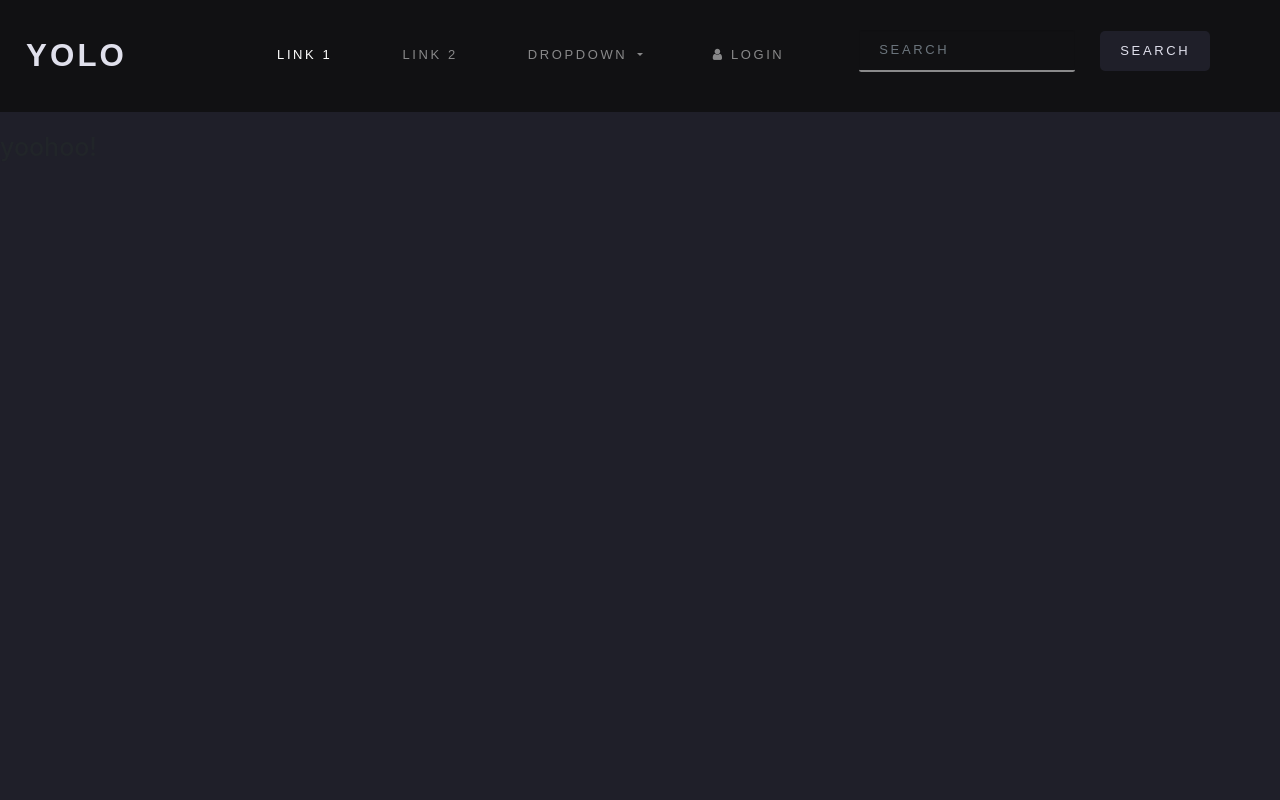
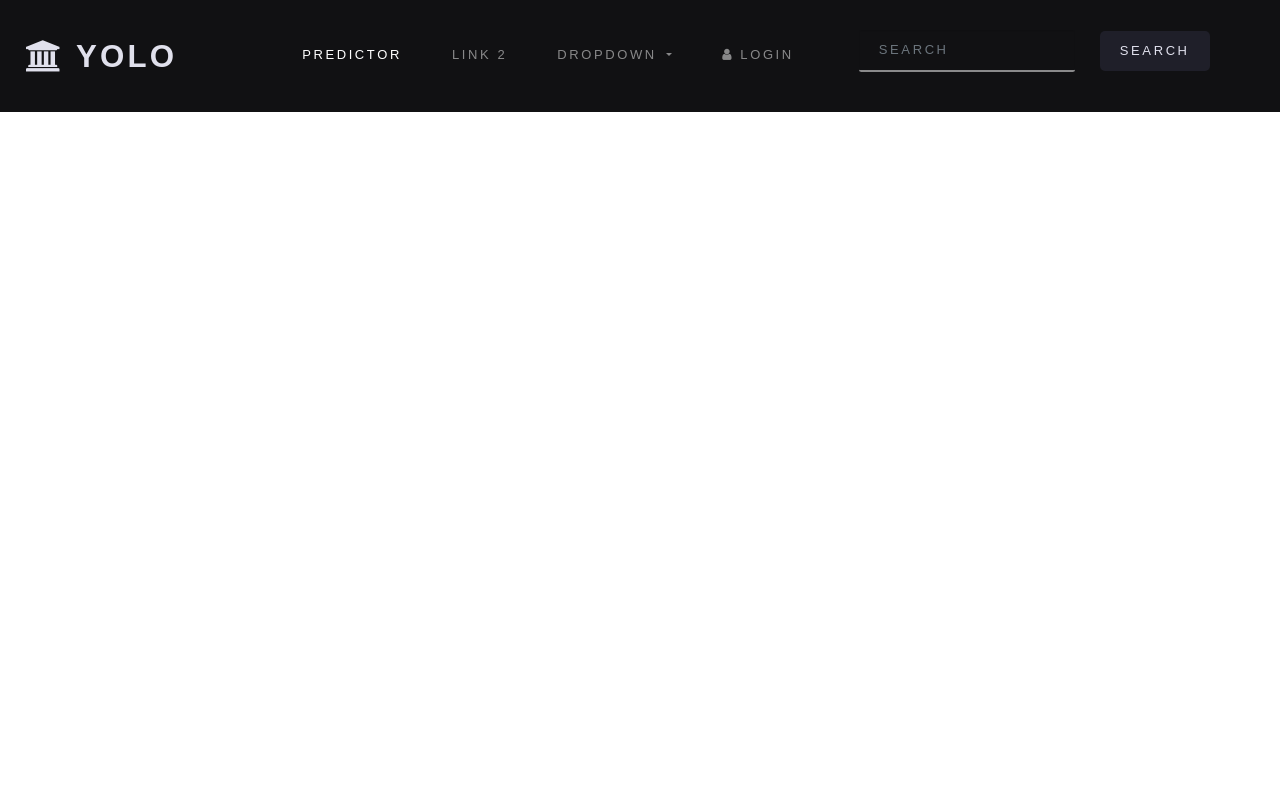
Before and after one commit to haseefathi/UniConnect, a Django app: page / in a window 1280 px wide. Run offline with Django 3.2, Linux system fonts and the light colour scheme; some libraries are stand-ins or nearby versions.

Commit message:
"creating predictor page"

```diff
--- a/src/pages/static/css/navbar-style.css
+++ b/src/pages/static/css/navbar-style.css
@@ -1,3 +1,7 @@
+* {
+    box-sizing: border-box;
+}
+
 header {
     font-family: sans-serif;
     color: #E0E0EC;
@@ -21,7 +25,7 @@ header {
     margin-top: 0;
     margin-bottom: 0;
     line-height: .75;
-    margin-right: 75px;
+    margin-right: 60px;
     letter-spacing: 0.1em;
 }
 
@@ -39,7 +43,7 @@ header {
     text-align: center;
     font-size: 1.3em;
     text-transform: uppercase;
-    padding: 0 30px;
+    padding: 0 20px;
     letter-spacing: 0.20em;
 }
 
--- a/src/pages/static/css/style.css
+++ /dev/null
@@ -1,3 +0,0 @@
-main {
-    background-color: #1F1F29;
-}
--- a/src/pages/templates/index.html
+++ b/src/pages/templates/index.html
@@ -4,21 +4,21 @@
     <meta charset="utf-8">
     <meta http-equiv="X-UA-Compatible" content="IE=edge">
     <meta name="viewport" content="width=device-width, initial-scale=1">
+    <script src="{% static 'js/jquery-1.11.3.min.js' %}"></script>
+    <script src="{% static 'js/bootstrap.min.js' %}"></script>
+    <script src="{% static 'js/script.js' %}"></script>
     <link rel="stylesheet" href="{% static 'css/bootstrap.min.css'%}">
     <link rel="stylesheet" href="{%  static  'css/style.css'  %}">
     <title>project bro</title>
 </head>
 
 
-<body style="background-color: #1F1F29;">
+<body>
     <header>
-        <script src="{% static 'js/jquery-1.11.3.min.js' %}"></script>
-        <script src="{% static 'js/bootstrap.min.js' %}"></script>
-        <script src="{% static 'js/script.js' %}"></script>
+
         {% include 'navbar.html' %}
     </header>
     <main>
-        <h1>yoohoo!</h1>
     </main>
 
 </body>
--- a/src/pages/templates/navbar.html
+++ b/src/pages/templates/navbar.html
@@ -17,7 +17,7 @@
             <div class="navbar-header">
                 <div class="navbar-brand">
                     <a href="/" id="logo">
-                        <h1>YOLO</h1>
+                        <h1><i class="fa fa-university"></i> YOLO</h1>
                     </a>
                 </div>
 
@@ -28,7 +28,7 @@
             <div class="collapse navbar-collapse" id="navbarNavDropdown">
                 <ul class="navbar-nav" id="nav-list">
                     <li class="nav-item active">
-                        <a class="nav-link underlined underlined--hover" href="/">Link 1 <span class="sr-only">(current)</span></a>
+                        <a class="nav-link underlined underlined--hover" href="predictor/">Predictor<span class="sr-only">(current)</span></a>
                     </li>
                     <li class="nav-item">
                         <a class="nav-link underlined underlined--hover" href="/">Link 2</a>
@@ -39,7 +39,7 @@
                           Dropdown
                         </a>
                         <div class="dropdown-menu" aria-labelledby="navbarDropdownMenuLink">
-                            <a class="dropdown-item" href="#">Action 1</a>
+                            <a class="dropdown-item" href="#">Predictor</a>
                             <a class="dropdown-item" href="#">Action 2</a>
                             <a class="dropdown-item" href="#">Action 3</a>
                         </div>
--- /dev/null
+++ b/src/pages/templates/predictor.html
@@ -0,0 +1,3 @@
+<h2>
+    predictor
+</h2>
--- a/src/pages/views.py
+++ b/src/pages/views.py
@@ -4,3 +4,7 @@ from django.shortcuts import render
 def home_view(request, *args, **kwargs):
     context = {}
     return render(request, 'index.html', context)
+
+def predictor_view(request, *args, **kwargs):
+    context = {}
+    return render(request, 'predictor.html', context)
--- a/src/project/urls.py
+++ b/src/project/urls.py
@@ -15,9 +15,10 @@ Including another URLconf
 """
 from django.contrib import admin
 from django.urls import path
-from pages.views import home_view
+from pages.views import home_view, predictor_view
 
 urlpatterns = [
     path('admin/', admin.site.urls),
+    path('predictor/',predictor_view, name='predictor'),
     path('', home_view, name='home')
 ]
```
